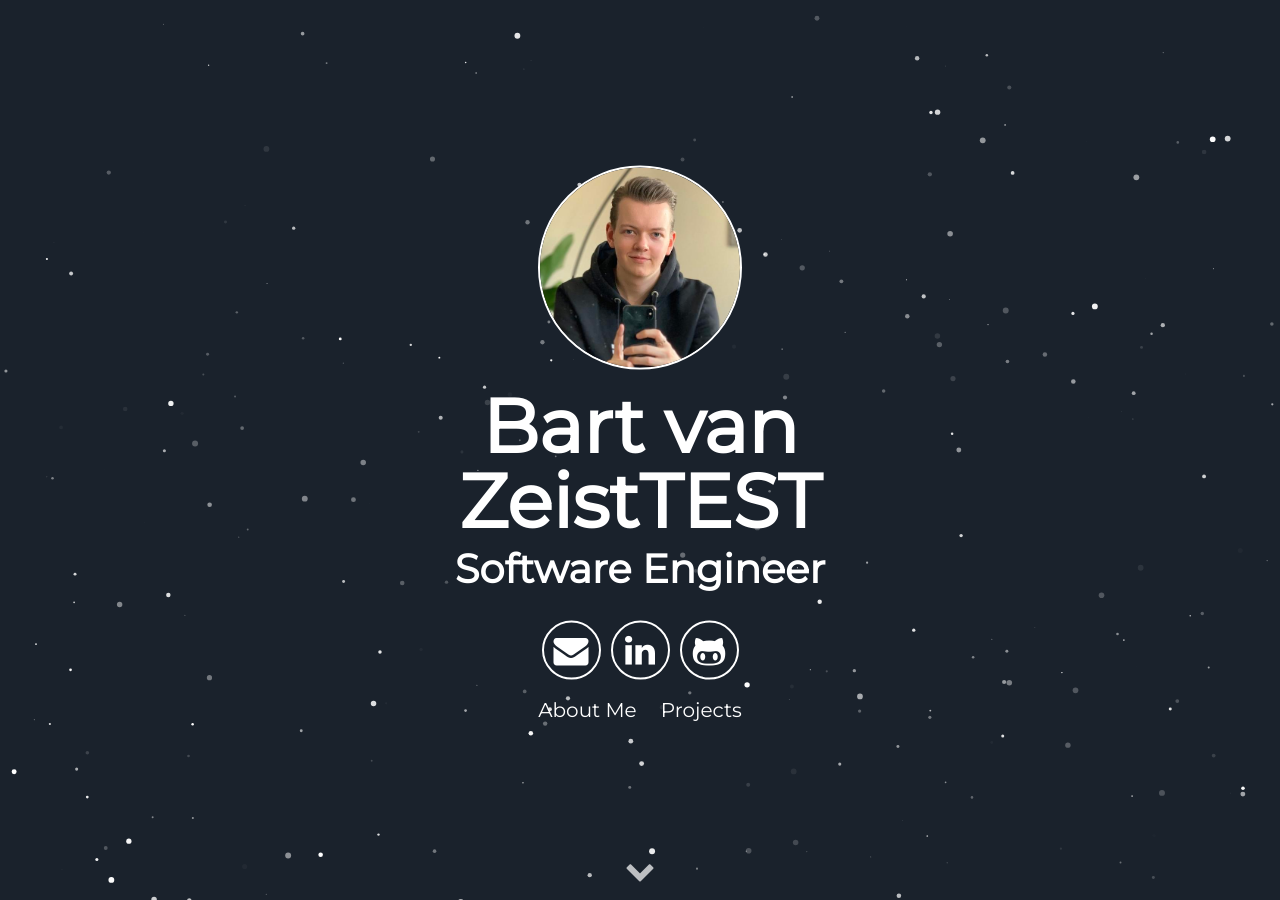
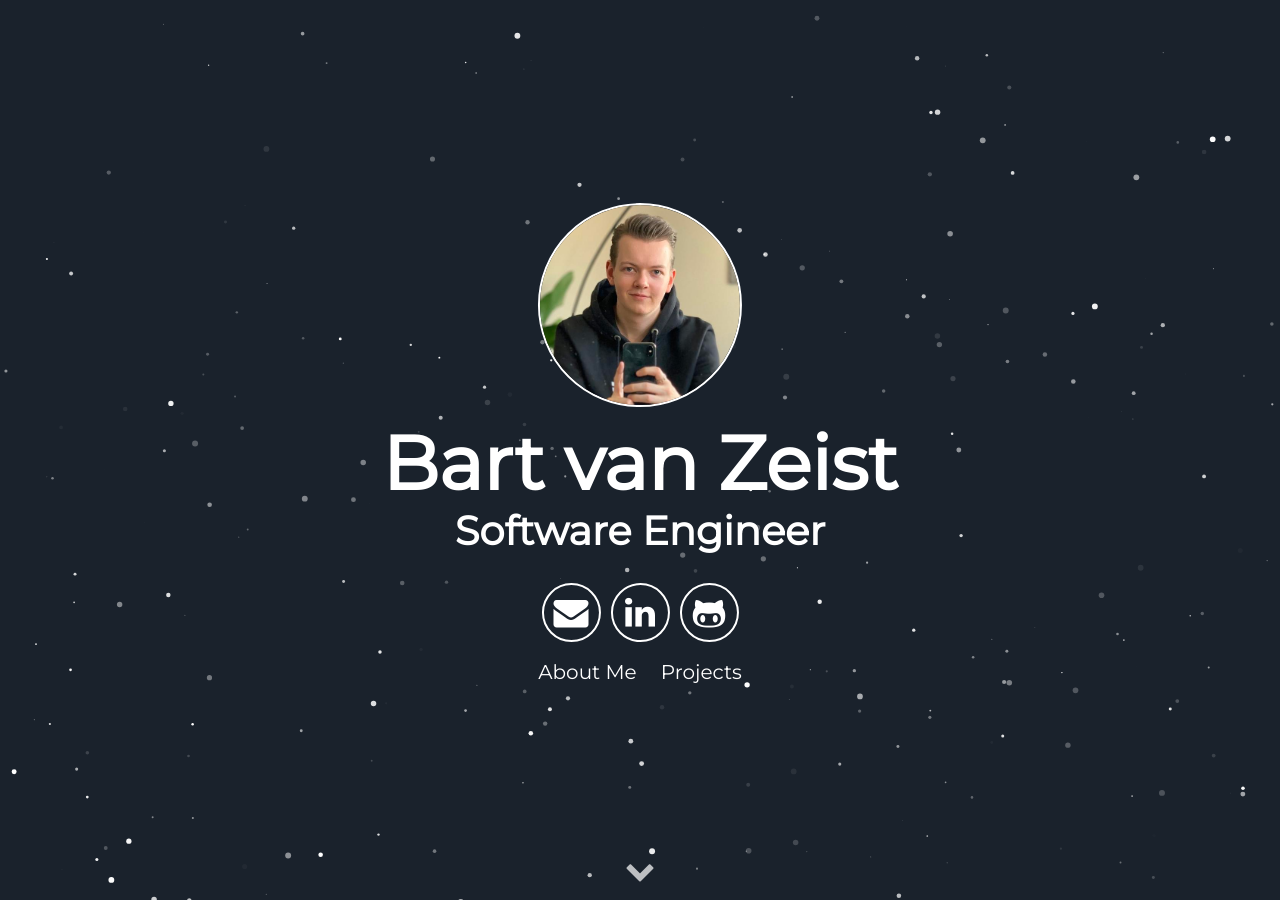
Before and after one commit to BPHvZ/bartvanzeist.nl, a Jekyll site: the page built from index.html, in a window 1280 px wide and 900 px high. Built offline with Jekyll 4.4.1, drawn with Linux system fonts in a browser that asks for light colours; nearby versions of some CDN libraries; library files that are not in the unit come from our copies; comment, search, counter and statistics services are not loaded.

Commit message:
test successful

```diff
--- a/_includes/header.html
+++ b/_includes/header.html
@@ -3,7 +3,7 @@
     <img alt="Bart van Zeist" class="selfie" src="{{ "/assets/img/bart.jpg" | prepend:
     site.baseurl }}" />
     <h1 style="margin-top: 0; padding-top: 0">
-      <span class="site-title">{{site.username}}TEST</span>
+      <span class="site-title">{{site.username}}</span>
       <span class="site-description">{{site.user_title}}</span>
     </h1>
     <div class="header-icons">
```
